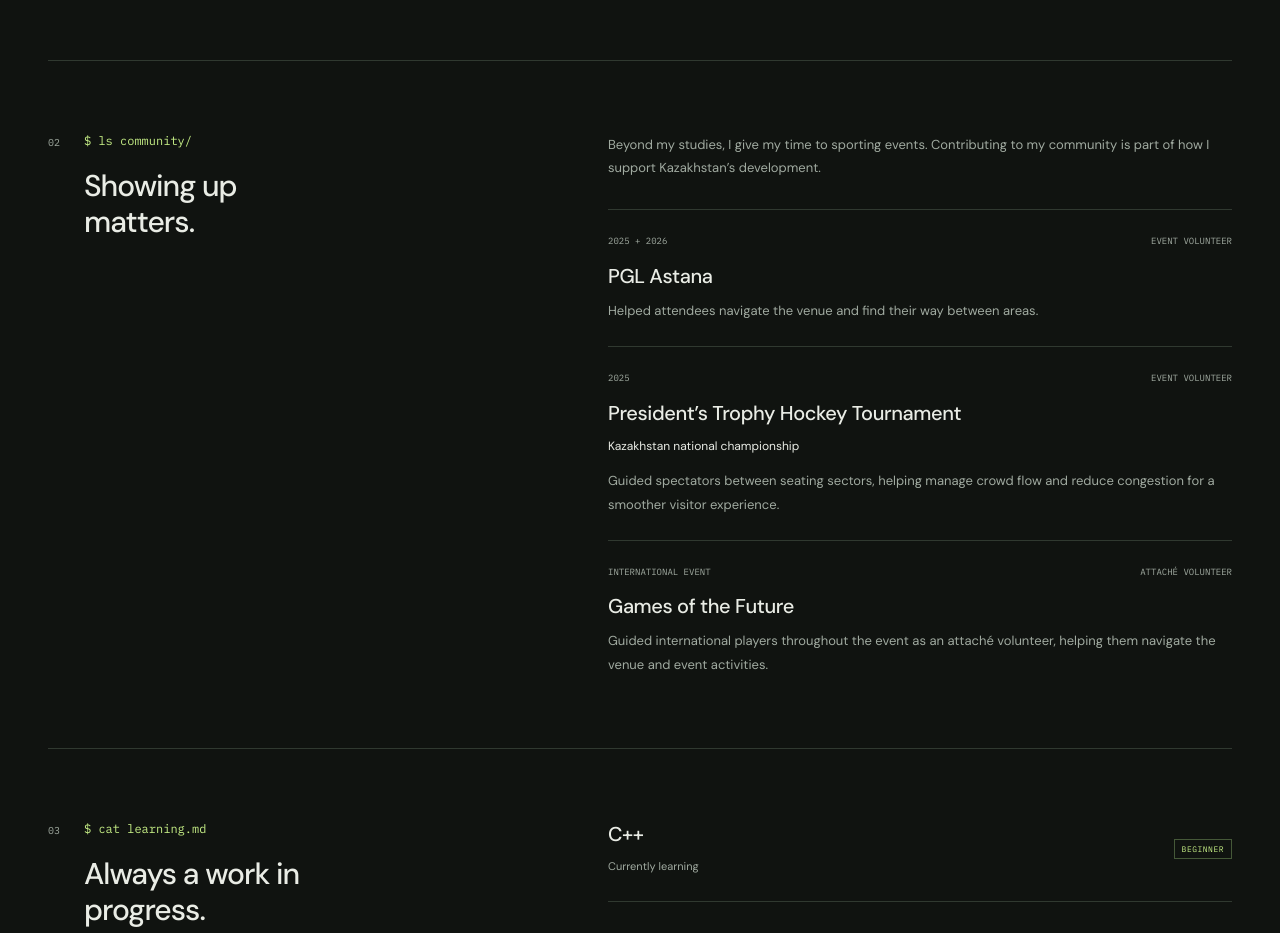
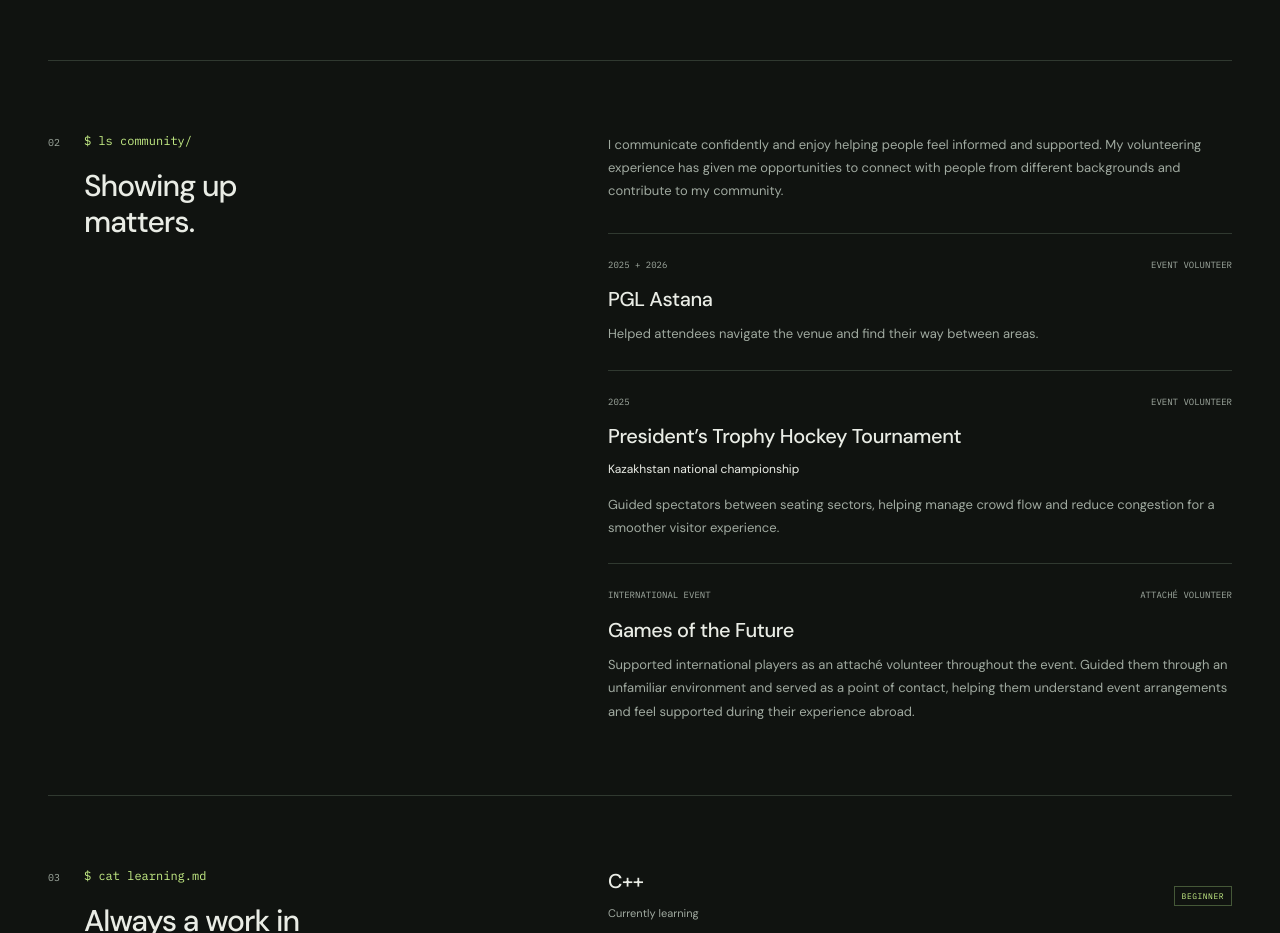
Before and after one commit to v1sal/website, a React (Vite) app in the folder frontend/: page / in a window 1280 px wide. Shown: the part 1380-2313 px from the top of the page. Built offline with nearby package versions, Linux system fonts and the light colour scheme.

Commit message:
fix: emphasize communication and international player support

```diff
--- a/frontend/src/App.jsx
+++ b/frontend/src/App.jsx
@@ -212,8 +212,10 @@ export default function App() {
           </SectionHeading>
           <div className="section-content">
             <p className="section-intro">
-              Beyond my studies, I give my time to sporting events. Contributing
-              to my community is part of how I support Kazakhstan’s development.
+              I communicate confidently and enjoy helping people feel informed
+              and supported. My volunteering experience has given me
+              opportunities to connect with people from different backgrounds
+              and contribute to my community.
             </p>
             <article className="experience-item">
               <div className="timeline-meta">
@@ -245,8 +247,11 @@ export default function App() {
               </div>
               <h3>Games of the Future</h3>
               <p>
-                Guided international players throughout the event as an attaché
-                volunteer, helping them navigate the venue and event activities.
+                Supported international players as an attaché volunteer
+                throughout the event. Guided them through an unfamiliar
+                environment and served as a point of contact, helping them
+                understand event arrangements and feel supported during their
+                experience abroad.
               </p>
             </article>
           </div>
```
Also changed, not shown: frontend/scripts/cv.html (+6 -4 lines), 1 other file (tests, documents, lock files or other folders).
